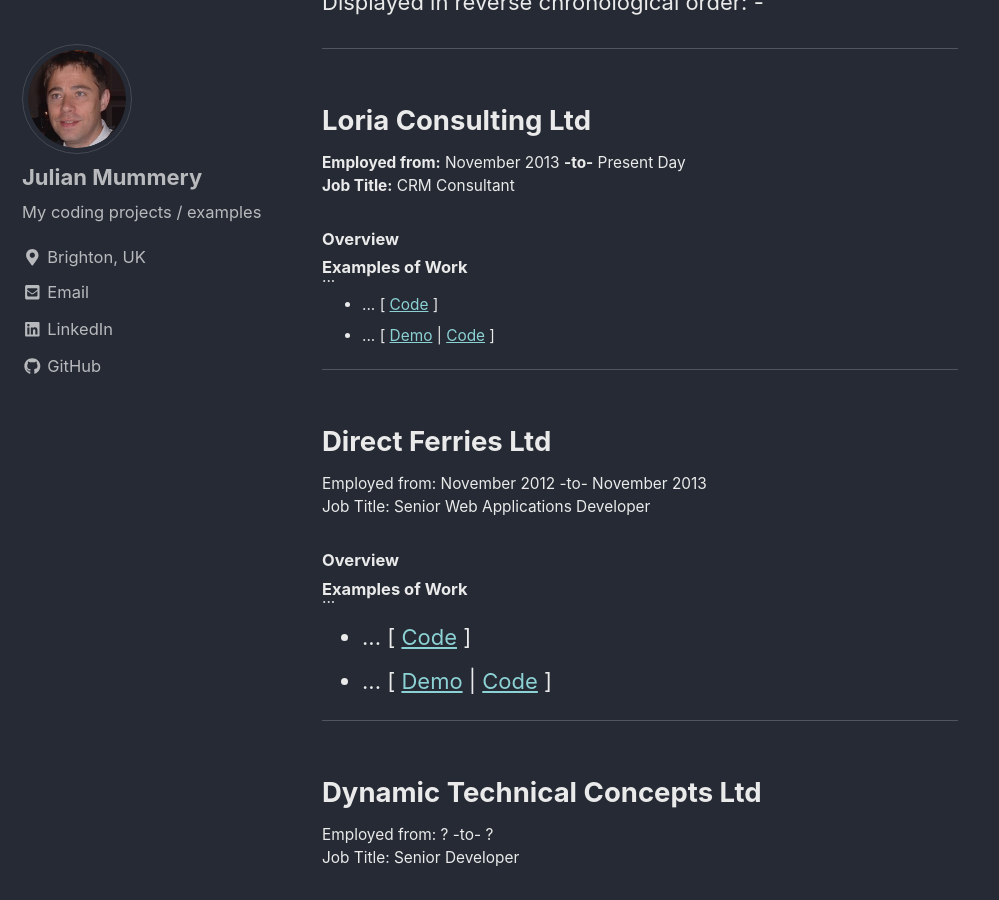
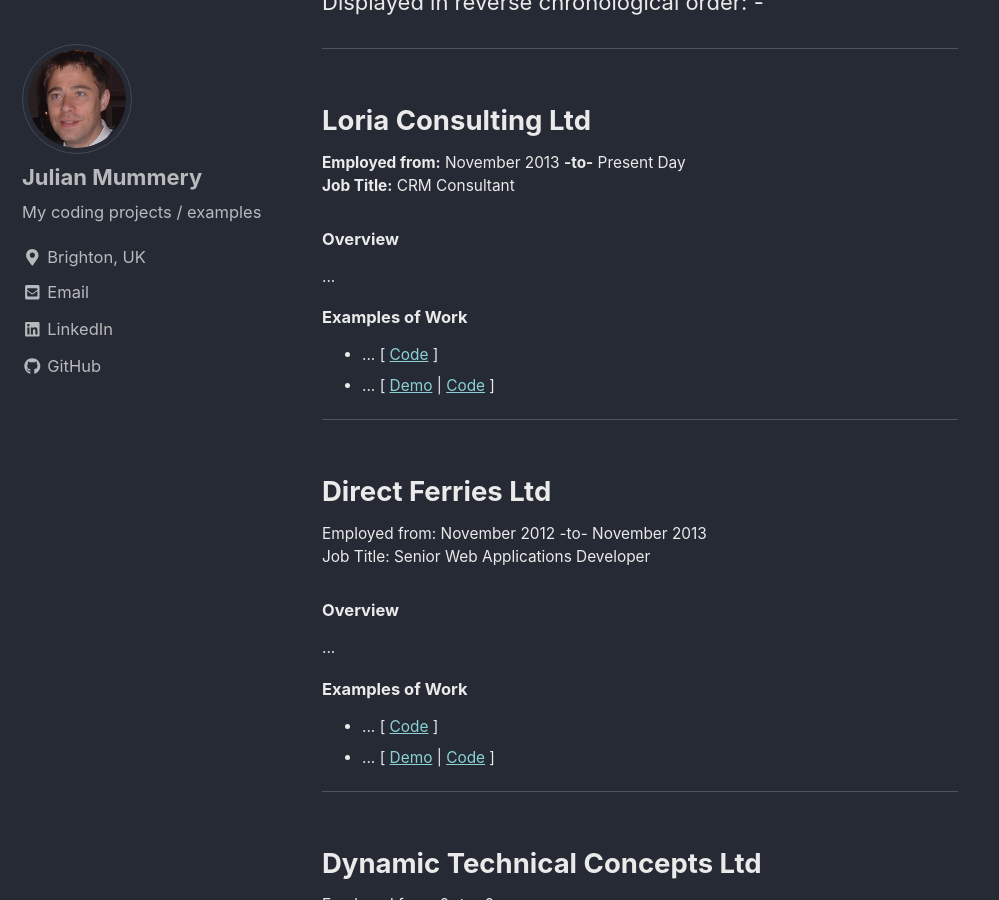
Before and after one commit to julianmummery/julianmummery.github.io, a Jekyll site: the page built from _pages/experience.md, in a window 1280 px wide and 900 px high, scrolled down 502 px. Shown: the whole window, without its empty margins (0-999 px from the left). Built offline with Jekyll 4.4.1, drawn with Linux system fonts in a browser that asks for light colours; nearby versions of some CDN libraries.

Commit message:
Update experience.md

```diff
--- a/_pages/experience.md
+++ b/_pages/experience.md
@@ -15,7 +15,7 @@
 <p style="font-size:0.70em; margin-top:0; margin-bottom: 0;"><strong>Job Title:</strong> CRM Consultant</p>
 <h5>Overview</h5>
 <p style="font-size:0.70em;">...</p>
-<h5 style="margin-top: -50px">Examples of Work</h5>
+<h5 style="margin-top: 0px">Examples of Work</h5>
 <ul style="font-size:0.70em;">
   <li>... [ <a href="https://github.com/julianmummery/sagecrm-context-menu" target="_blank">Code</a> ]</li>
   <li>... [ <a href="https://github.com/julianmummery/sagecrm-please-wait-animation/blob/master/SageCRM-Loading-Anim.mp4?raw=true" target="_blank">Demo</a> | <a href="https://github.com/julianmummery/sagecrm-please-wait-animation" target="_blank">Code</a> ]</li>
@@ -27,8 +27,8 @@
 <p style="font-size:0.70em; margin-top:0; margin-bottom: 0;">Job Title: Senior Web Applications Developer</p>
 <h5>Overview</h5>
 <p style="font-size:0.70em;">...</p>
-<h5 style="margin-top: -50px">Examples of Work</h5>
-<ul>
+<h5 style="margin-top: 0px">Examples of Work</h5>
+<ul style="font-size:0.70em;">
   <li>... [ <a href="https://github.com/julianmummery/sagecrm-context-menu" target="_blank">Code</a> ]</li>
   <li>... [ <a href="https://github.com/julianmummery/sagecrm-please-wait-animation/blob/master/SageCRM-Loading-Anim.mp4?raw=true" target="_blank">Demo</a> | <a href="https://github.com/julianmummery/sagecrm-please-wait-animation" target="_blank">Code</a> ]</li>
 </ul>
@@ -39,8 +39,8 @@
 <p style="font-size:0.70em; margin-top:0; margin-bottom: 0;">Job Title: Senior Developer</p>
 <h5>Overview</h5>
 <p style="font-size:0.70em;">...</p>
-<h5 style="margin-top: -50px">Examples of Work</h5>
-<ul>
+<h5 style="margin-top: 0px">Examples of Work</h5>
+<ul style="font-size:0.70em;">
   <li>... [ <a href="https://github.com/julianmummery/sagecrm-context-menu" target="_blank">Code</a> ]</li>
   <li>... [ <a href="https://github.com/julianmummery/sagecrm-please-wait-animation/blob/master/SageCRM-Loading-Anim.mp4?raw=true" target="_blank">Demo</a> | <a href="https://github.com/julianmummery/sagecrm-please-wait-animation" target="_blank">Code</a> ]</li>
 </ul>
@@ -51,8 +51,8 @@
 <p style="font-size:0.70em; margin-top:0; margin-bottom: 0;">Job Title: Windows Application Developer</p>
 <h5>Overview</h5>
 <p style="font-size:0.70em;">...</p>
-<h5 style="margin-top: -50px">Examples of Work</h5>
-<ul>
+<h5 style="margin-top: 0px">Examples of Work</h5>
+<ul style="font-size:0.70em;">
   <li>... [ <a href="https://github.com/julianmummery/sagecrm-context-menu" target="_blank">Code</a> ]</li>
   <li>... [ <a href="https://github.com/julianmummery/sagecrm-please-wait-animation/blob/master/SageCRM-Loading-Anim.mp4?raw=true" target="_blank">Demo</a> | <a href="https://github.com/julianmummery/sagecrm-please-wait-animation" target="_blank">Code</a> ]</li>
 </ul>
@@ -63,8 +63,8 @@
 <p style="font-size:0.70em; margin-top:0; margin-bottom: 0;">Job Title: Systems Support Analyst / Programmer</p>
 <h5>Overview</h5>
 <p style="font-size:0.70em;">...</p>
-<h5 style="margin-top: -50px">Examples of Work</h5>
-<ul>
+<h5 style="margin-top: 0px">Examples of Work</h5>
+<ul style="font-size:0.70em;">
   <li>... [ <a href="https://github.com/julianmummery/sagecrm-context-menu" target="_blank">Code</a> ]</li>
   <li>... [ <a href="https://github.com/julianmummery/sagecrm-please-wait-animation/blob/master/SageCRM-Loading-Anim.mp4?raw=true" target="_blank">Demo</a> | <a href="https://github.com/julianmummery/sagecrm-please-wait-animation" target="_blank">Code</a> ]</li>
 </ul>
@@ -75,8 +75,8 @@
 <p style="font-size:0.70em; margin-top:0; margin-bottom: 0;">Job Title: Customer Services Representative</p>
 <h5>Overview</h5>
 <p style="font-size:0.70em;">I.T. Consultancy firm based in the United States.<br>A work colleague from General Motors recommended me to them to help out on a part-time ASP.NET/C# project.</p>
-<h5 style="margin-top: -50px">Examples of Work</h5>
-<ul>
+<h5 style="margin-top: 0px">Examples of Work</h5>
+<ul style="font-size:0.70em;">
   <li>... [ <a href="https://github.com/julianmummery/sagecrm-context-menu" target="_blank">Code</a> ]</li>
   <li>... [ <a href="https://github.com/julianmummery/sagecrm-please-wait-animation/blob/master/SageCRM-Loading-Anim.mp4?raw=true" target="_blank">Demo</a> | <a href="https://github.com/julianmummery/sagecrm-please-wait-animation" target="_blank">Code</a> ]</li>
 </ul>
@@ -89,8 +89,8 @@
 <p style="font-size:0.70em; margin-top:0; margin-bottom: 0;">Job Title: Customer Services Representative</p>
 <h5>Overview</h5>
 <p style="font-size:0.70em;">GMAC Commercial Finance (GMAC CF) is a subsidiary of GMAC Financial Services, a bank holding company with operations in North America, South America, Europe and Asia-Pacific. GMAC specializes in automotive finance, real estate finance, insurance, commercial finance and online banking. GMAC CF is one of the most trusted sources of capital for the middle-market businesses it serves.</p>
-<h5 style="margin-top: -50px">Examples of Work</h5>
-<ul>
+<h5 style="margin-top: 0px">Examples of Work</h5>
+<ul style="font-size:0.70em;">
   <li>... [ <a href="https://github.com/julianmummery/sagecrm-context-menu" target="_blank">Code</a> ]</li>
   <li>... [ <a href="https://github.com/julianmummery/sagecrm-please-wait-animation/blob/master/SageCRM-Loading-Anim.mp4?raw=true" target="_blank">Demo</a> | <a href="https://github.com/julianmummery/sagecrm-please-wait-animation" target="_blank">Code</a> ]</li>
 </ul>
```
